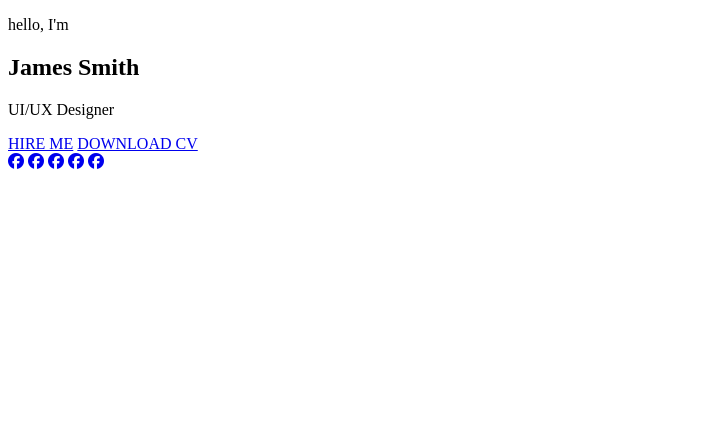
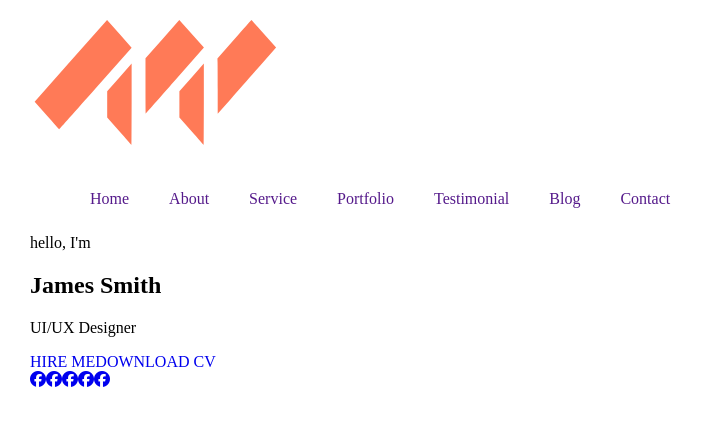
Before and after one commit to VikrantSKulkarni/portfolio-template, a plain HTML site: page index.html in a window 1280 px wide. Shown: the whole page, without its empty margins (0-724 px from the left). Drawn offline with Linux system fonts and the light colour scheme.

Commit message:
navbar basic

```diff
--- a/css/style.css
+++ b/css/style.css
@@ -1 +1,24 @@
 /* main css file  */
+.container{
+    max-width: 1220px;
+    width: 100%;
+    margin: 0 auto;
+}
+a{
+    text-decoration: none;
+}
+ul{
+list-style: none;
+}
+.d-flex{
+    display: flex;
+}
+.navbar{
+    justify-content: space-between;
+}
+.navbar ul{
+    display: flex;
+}
+.navbar ul li {
+    padding: 10px 20px;
+}
--- a/index.html
+++ b/index.html
@@ -3,10 +3,27 @@
 <head>
     <meta charset="UTF-8">
     <meta name="viewport" content="width=device-width, initial-scale=1.0">
+    <link rel="stylesheet" href="css/style.css">
     <title>Portfolio - Home</title>
 </head>
-<body>
+<body class="container">
     <section id="hero" class="hero">
+        <header>
+            <nav class="navbar">
+                <div class="nav-brand">
+                    <a href="#"><img class="logo" src="images/logo.svg" alt="logo"></a>
+                </div>
+                <ul>
+                    <li><a href="">Home </a></li>
+                    <li><a href="">About </a></li>
+                    <li><a href="">Service </a></li>
+                    <li><a href="">Portfolio </a></li>
+                    <li><a href="">Testimonial</a></li>
+                    <li><a href="">Blog </a></li>
+                    <li><a href="">Contact</a></li>
+                </ul>
+            </nav>
+        </header>
         <div class="hero-wrapper">
             <div class="box-1">
                 <p>hello, I'm</p>
```
Also changed, not shown: images/logo.svg (added).
